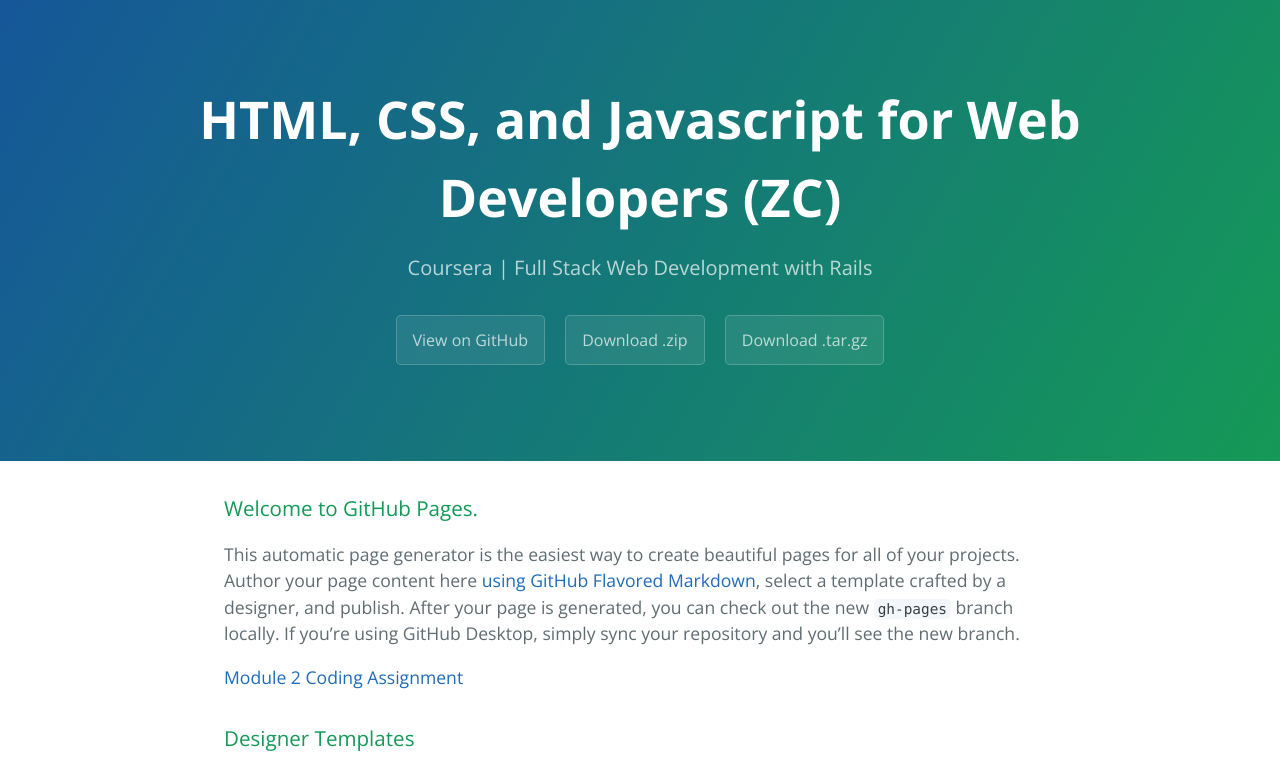
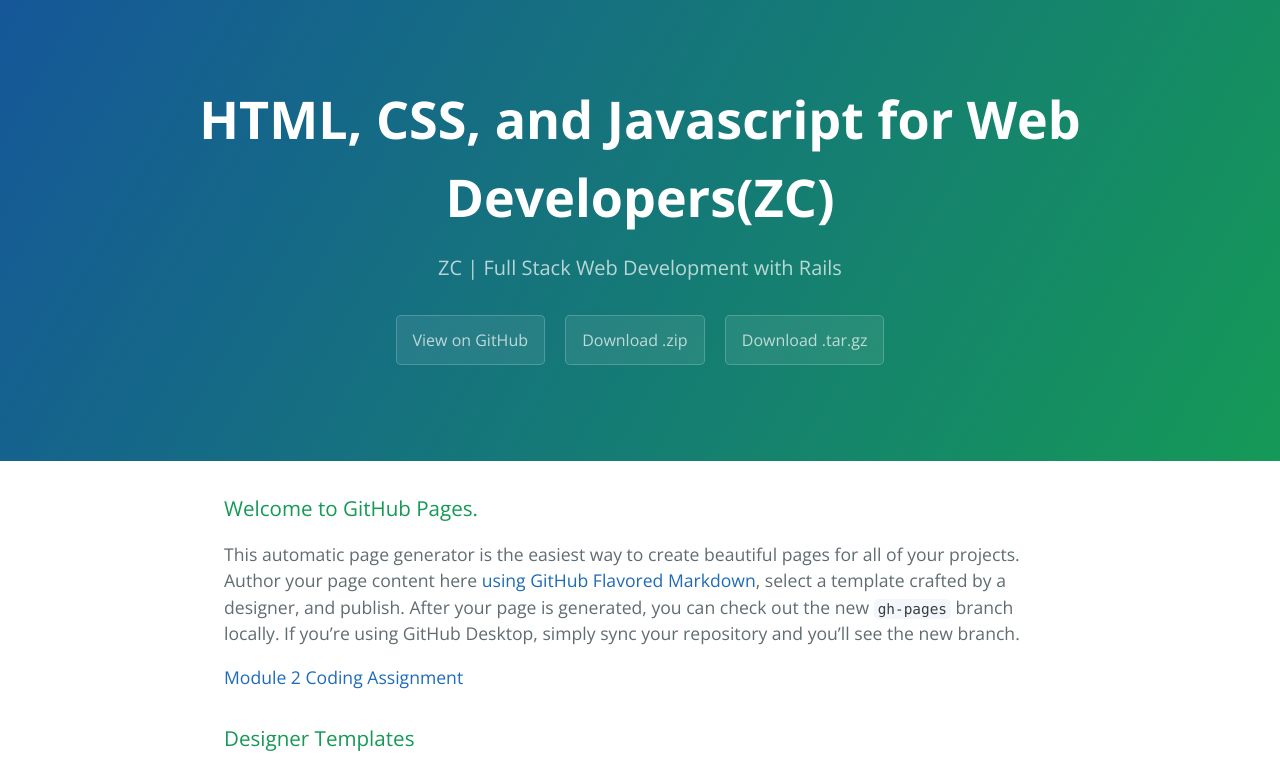
Before and after one commit to Lee-ZC/coursera-webdev, a plain HTML site: page index.html in a window 1280 px wide. Shown: the top 768 px of the page. Drawn offline with nearby package versions, Linux system fonts and the light colour scheme.

Commit message:
test 2.0

```diff
--- a/index.html
+++ b/index.html
@@ -11,8 +11,8 @@
   </head>
   <body>
     <section class="page-header">
-      <h1 class="project-name">HTML, CSS, and Javascript for Web Developers (ZC) </h1>
-      <h2 class="project-tagline">Coursera | Full Stack Web Development with Rails</h2>
+      <h1 class="project-name">HTML, CSS, and Javascript for Web Developers(ZC)</h1>
+      <h2 class="project-tagline">ZC | Full Stack Web Development with Rails</h2>
       <a href="https://github.com/jhu-ep-coursera/fullstack-course4" class="btn">View on GitHub</a>
       <a href="https://github.com/jhu-ep-coursera/fullstack-course4/zipball/master" class="btn">Download .zip</a>
       <a href="https://github.com/jhu-ep-coursera/fullstack-course4/tarball/master" class="btn">Download .tar.gz</a>
```
